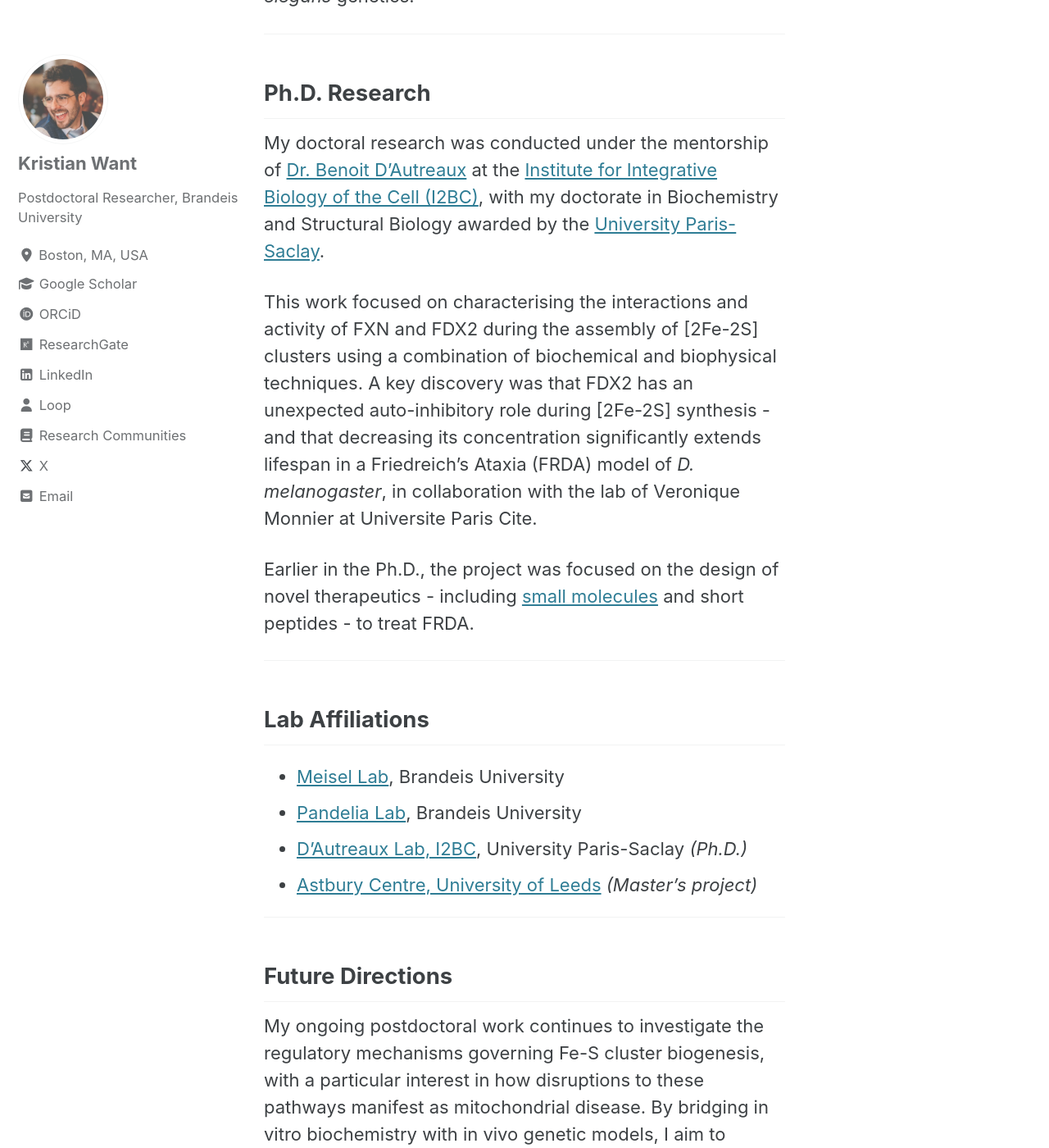
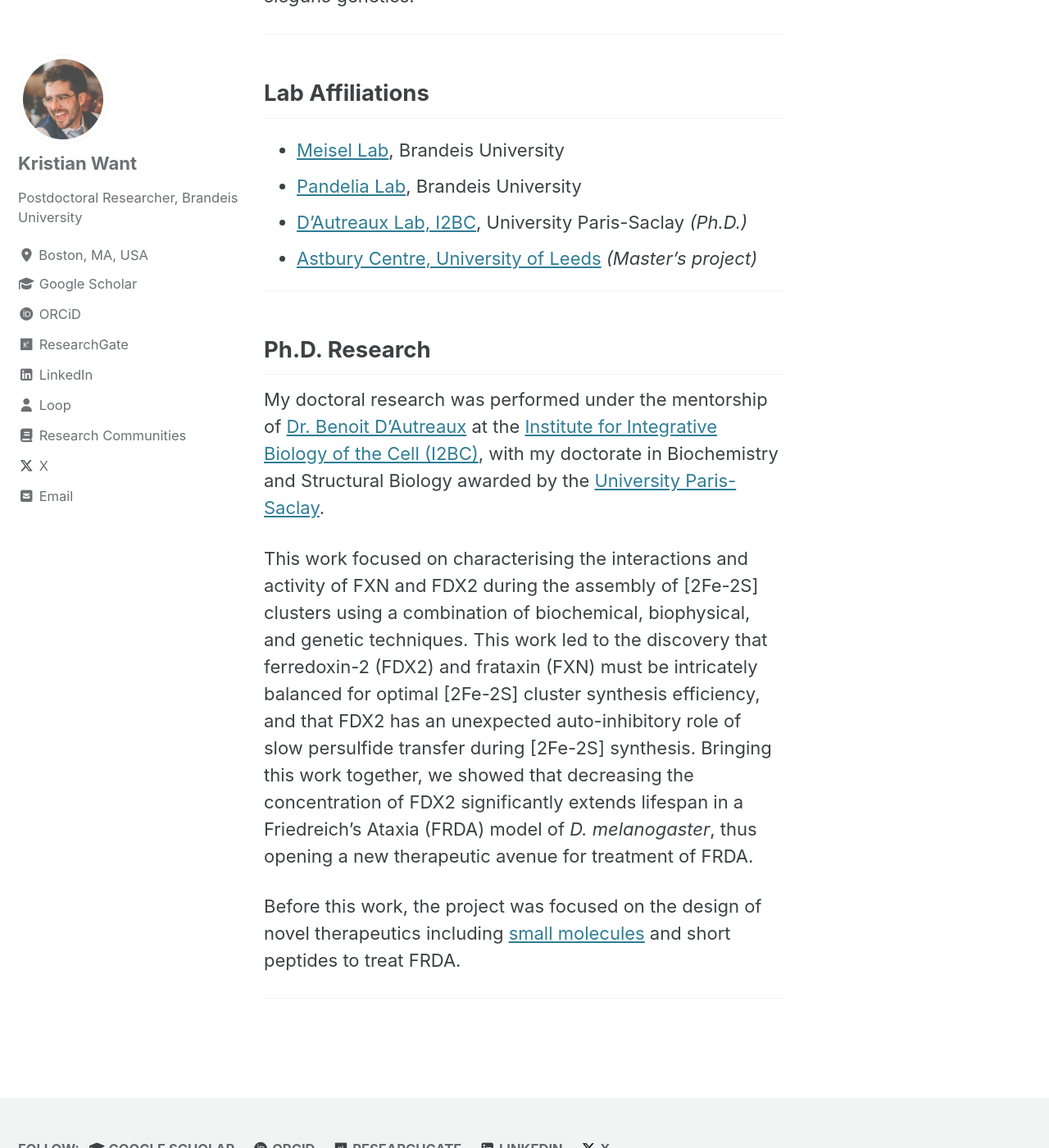
Before and after one commit to kristianwant/kristianwant.github.io, a Jekyll site: the page built from _pages/research.md, in a window 1280 px wide and 1400 px high, scrolled down 580 px. Shown: the whole window at 82% size. Built offline with Jekyll 4.4.1, drawn with Linux system fonts in a browser that asks for light colours; cached includes are drawn as plain includes; some of the changed text lies outside the part shown.

Commit message:
Update research.md

```diff
--- a/_pages/research.md
+++ b/_pages/research.md
@@ -5,21 +5,11 @@
 author_profile: true
 ---
 
-## Current Research
+## Current Postdoctoral Research
 
 I am currently a postdoctoral researcher working across the [Meisel](https://www.meisellab.org/) and [Pandelia](https://sites.google.com/brandeis.edu/pandelialab/home) labs at [Brandeis University](https://www.brandeis.edu/), studying the biochemistry and underlying genetics of mitochondrial diseases.
 
 My research focuses on characterizing the late-acting pathways that assemble, deliver, and regulate Fe-S clusters, alongside exploring related clinical diseases in model organisms and recombinant systems. To explore this field, I combine in vitro biochemical reconstitution with in vivo *C. elegans* genetics.
-
----
-
-## Ph.D. Research
-
-My doctoral research was conducted under the mentorship of [Dr. Benoit D'Autreaux](https://www.i2bc.paris-saclay.fr/biochemistry-of-metalloproteins-and-associated-diseases/) at the [Institute for Integrative Biology of the Cell (I2BC)](https://www.i2bc.paris-saclay.fr/), with my doctorate in Biochemistry and Structural Biology awarded by the [University Paris-Saclay](https://www.universite-paris-saclay.fr/en).
-
-This work focused on characterising the interactions and activity of FXN and FDX2 during the assembly of [2Fe-2S] clusters using a combination of biochemical and biophysical techniques. A key discovery was that FDX2 has an unexpected auto-inhibitory role during [2Fe-2S] synthesis - and that decreasing its concentration significantly extends lifespan in a Friedreich's Ataxia (FRDA) model of *D. melanogaster*, in collaboration with the lab of Veronique Monnier at Universite Paris Cite.
-
-Earlier in the Ph.D., the project was focused on the design of novel therapeutics - including [small molecules](https://www.curefa.org/funded-grants/discovery-of-frataxin-substitute-drug-candidates-for-the-treatment-of-friedreichs-ataxia/) and short peptides - to treat FRDA.
 
 ---
 
@@ -32,6 +22,12 @@
 
 ---
 
-## Future Directions
+## Ph.D. Research
 
-My ongoing postdoctoral work continues to investigate the regulatory mechanisms governing Fe-S cluster biogenesis, with a particular interest in how disruptions to these pathways manifest as mitochondrial disease. By bridging in vitro biochemistry with in vivo genetic models, I aim to identify novel therapeutic targets for diseases such as Friedreich's Ataxia and other Fe-S cluster-related disorders.
+My doctoral research was performed under the mentorship of [Dr. Benoit D'Autreaux](https://www.i2bc.paris-saclay.fr/biochemistry-of-metalloproteins-and-associated-diseases/) at the [Institute for Integrative Biology of the Cell (I2BC)](https://www.i2bc.paris-saclay.fr/), with my doctorate in Biochemistry and Structural Biology awarded by the [University Paris-Saclay](https://www.universite-paris-saclay.fr/en).
+
+This work focused on characterising the interactions and activity of FXN and FDX2 during the assembly of [2Fe-2S] clusters using a combination of biochemical, biophysical, and genetic techniques. This work led to the discovery that ferredoxin-2 (FDX2) and frataxin (FXN) must be intricately balanced for optimal [2Fe-2S] cluster synthesis efficiency, and that FDX2 has an unexpected auto-inhibitory role of slow persulfide transfer during [2Fe-2S] synthesis. Bringing this work together, we showed that decreasing the concentration of FDX2 significantly extends lifespan in a Friedreich's Ataxia (FRDA) model of *D. melanogaster*, thus opening a new therapeutic avenue for treatment of FRDA.
+
+Before this work, the project was focused on the design of novel therapeutics including [small molecules](https://www.curefa.org/funded-grants/discovery-of-frataxin-substitute-drug-candidates-for-the-treatment-of-friedreichs-ataxia/) and short peptides to treat FRDA.
+
+---
```
